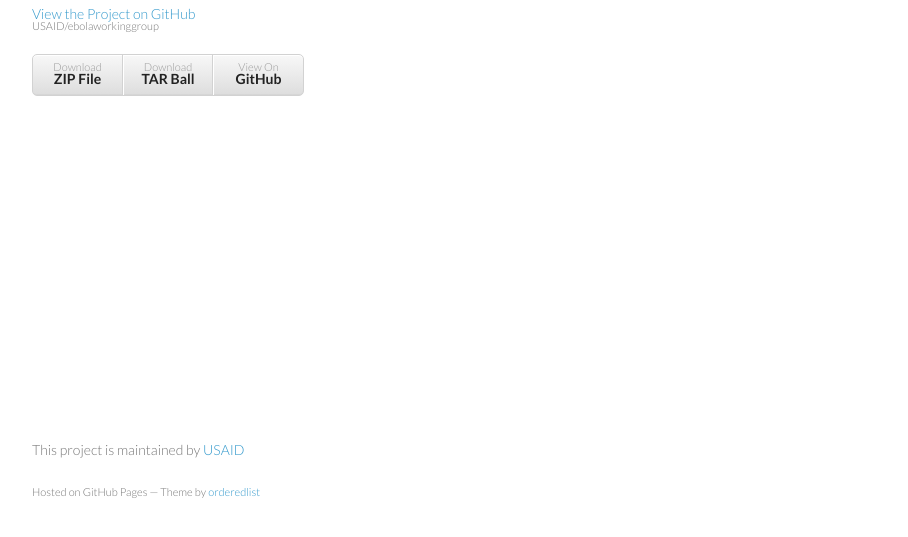
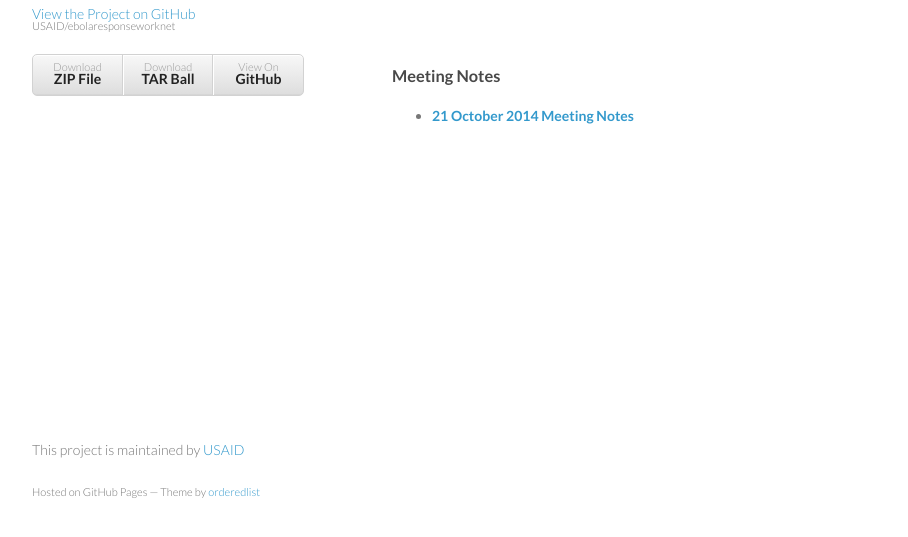
Before and after one commit to USAID/eboladata, a plain HTML site: page index.html in a window 1280 px wide. Shown: the part 229-766 px from the top of the page, without its empty margins (178-1086 px from the left). Drawn offline with Linux system fonts and the light colour scheme.

Commit message:
initial edits, link to 21 Oct notes

```diff
--- a/index.html
+++ b/index.html
@@ -18,17 +18,23 @@
         <h1>Ebola Response USG/Non-USG WorkNet</h1>
         <p>Meeting notes from the unofficial Ebola Response USG/Non-USG WorkNet</p>
 
-        <p class="view"><a href="https://github.com/USAID/ebolaworkinggroup">View the Project on GitHub <small>USAID/ebolaworkinggroup</small></a></p>
+        <p class="view"><a href="https://github.com/USAID/ebolaresponseworknet">View the Project on GitHub <small>USAID/ebolaresponseworknet</small></a></p>
 
 
         <ul>
-          <li><a href="https://github.com/USAID/ebolaworkinggroup/zipball/master">Download <strong>ZIP File</strong></a></li>
-          <li><a href="https://github.com/USAID/ebolaworkinggroup/tarball/master">Download <strong>TAR Ball</strong></a></li>
-          <li><a href="https://github.com/USAID/ebolaworkinggroup">View On <strong>GitHub</strong></a></li>
+          <li><a href="https://github.com/USAID/ebolaresponseworknet/zipball/master">Download <strong>ZIP File</strong></a></li>
+          <li><a href="https://github.com/USAID/ebolaresponseworknet/tarball/master">Download <strong>TAR Ball</strong></a></li>
+          <li><a href="https://github.com/USAID/ebolaresponseworknet">View On <strong>GitHub</strong></a></li>
         </ul>
       </header>
       <section>
         <p>The following are notes from the meetings held between key USG agency and non-USG stakeholders responding at various level to the Ebola outbreak in Western Africa. The purpose of these meetings are to introduce key actors and begin a dialogue about haves and needs for data, resources, tools and then take those conversations offline to the mailing list or elsewhere. The following participants included does not represent all of the individuals representing their respective agencies and organizations and the consortium hopes to hear from more using the established channels of communications.</p>
+      </section>
+      <section>
+        <h3>Meeting Notes</h3>
+        <ul>
+          <li><a href="https://gist.github.com/rrbaker/e7cc0883034e9716156e"><b>21 October 2014 Meeting Notes</b></a></li>
+        </ul>
       </section>
       <footer>
         <p>This project is maintained by <a href="https://github.com/USAID">USAID</a></p>
```
Also changed, not shown: 1 other file.
